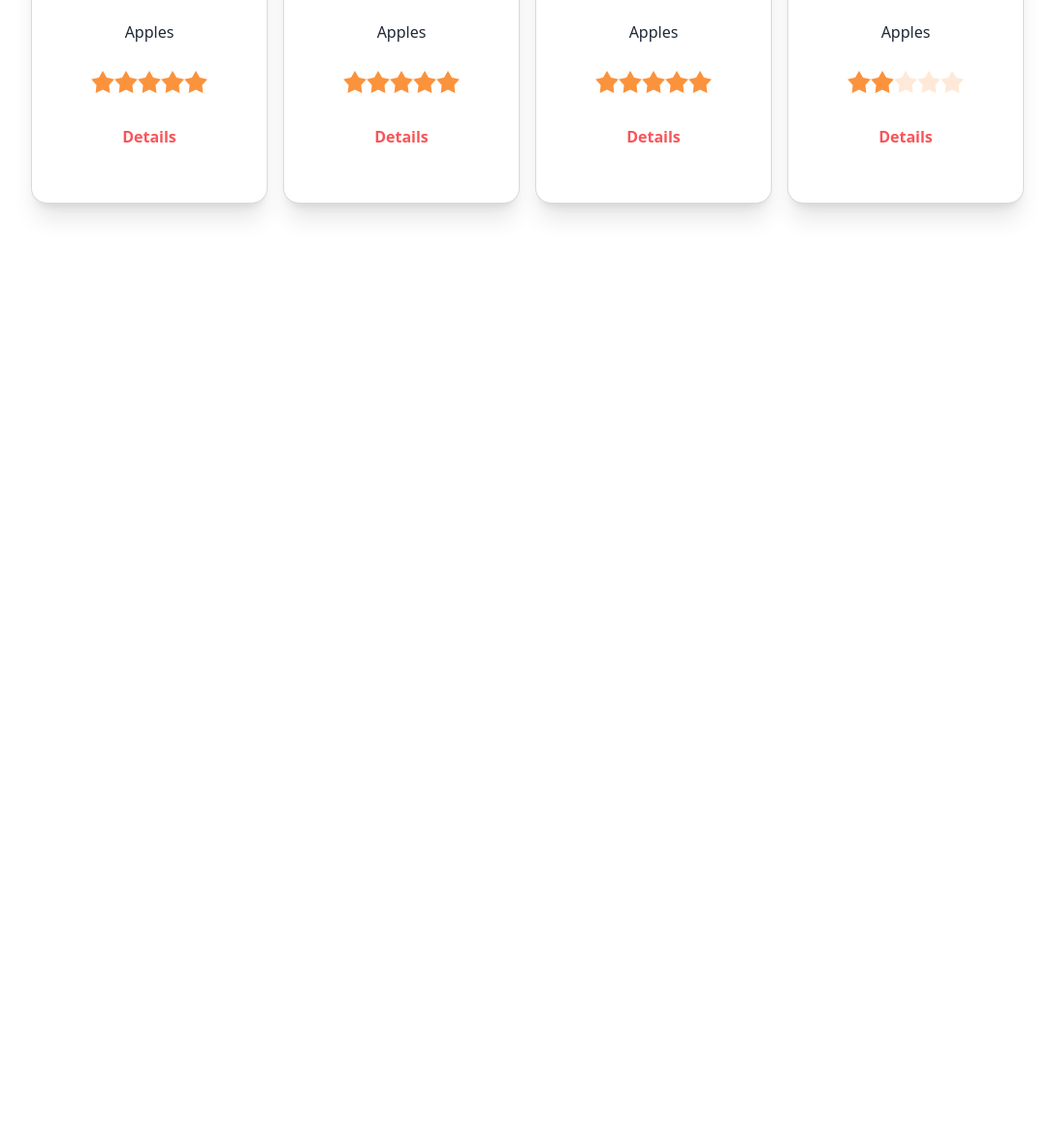
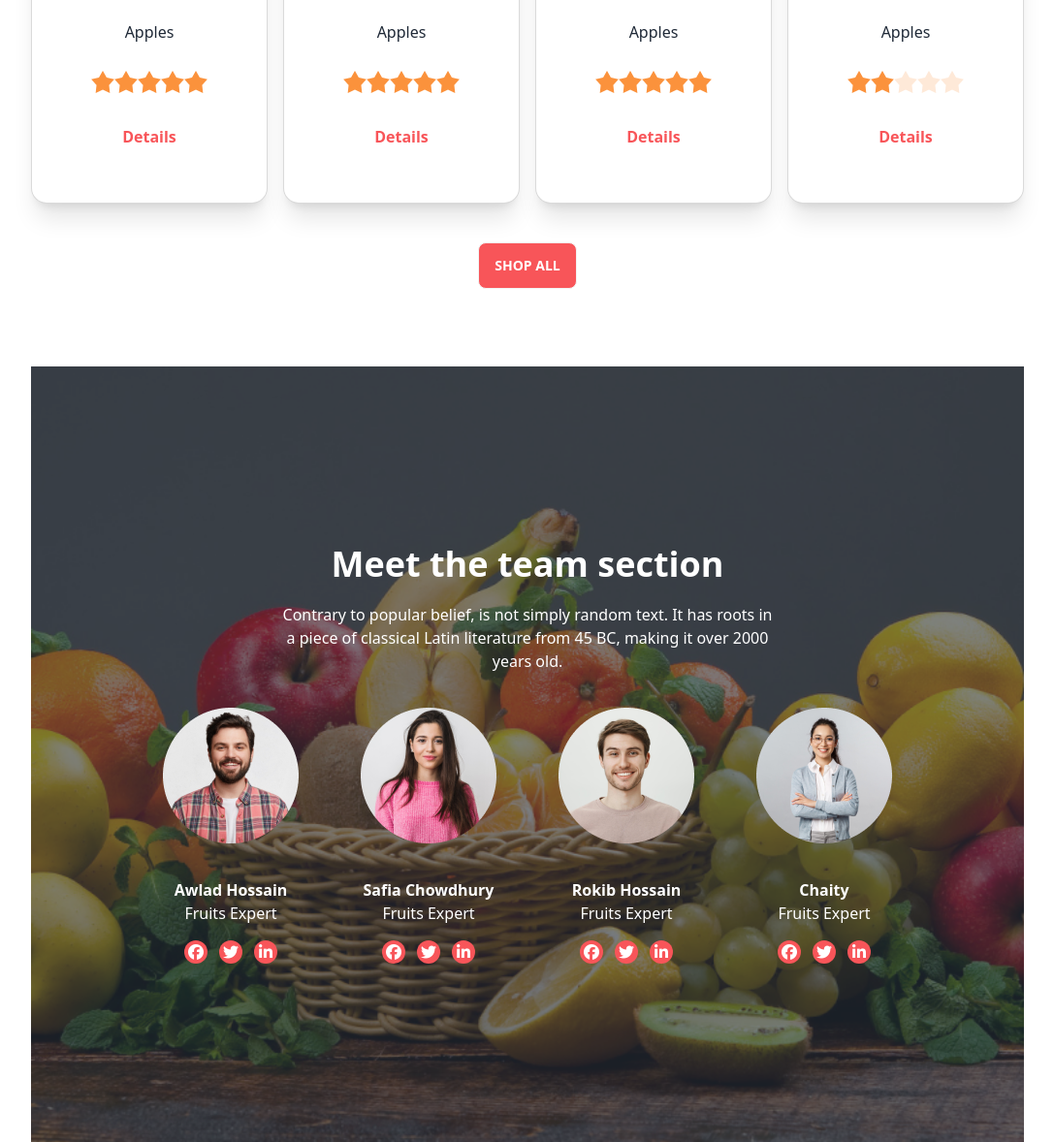
Before and after one commit to Abdul-Baten-Chy/fruit-brust, a plain HTML site: page index.html in a window 1280 px wide. Shown: the part 1155-2333 px from the top of the page at 97% size, without its empty margins (96-1183 px from the left). Before the commit the page ends 1405 px from the top, so only its background shows below. Drawn offline with nearby package versions, Linux system fonts and the light colour scheme.

Commit message:
meet the team section done

```diff
--- a/index.html
+++ b/index.html
@@ -203,6 +203,66 @@
                         </div>
                     </div>
                 </div>
+                <div class="flex justify-center mb-20">
+                    <button class="btn bg-[#F85559] text-[#FFF] hover:text-slate-950">Shop All</button>
+                </div>
+
+            </section>
+            <!-- meet the team section started -->
+            <section>
+                <div class="hero min-h-screen  " style="background-image: url(./images/banner1.png);">
+                    <div class="hero-overlay bg-opacity-60"></div>
+                    <div>
+                        <div class="hero-content text-center text-white">
+                            <div class="max-w-lg">
+                              <h1 class="mb-5 text-4xl font-bold">Meet the team section</h1>
+                              <p class="mb-5 text-[16px]">Contrary to popular belief, is not simply random text. It has roots in a piece of classical Latin literature from 45 BC, making it over 2000 years old.</p>
+                            </div>
+                          </div>
+                          <div class="flex gap-16 text-white text-center">
+                              <div>
+                                  <img src="./images/member1.png" alt="" class="w-full">
+                                  <h3 class="text-[#FFF] text-6 font-bold mt-9 text-center">Awlad Hossain</h3>
+                                  <p>Fruits Expert</p>
+                                  <div class="text-center flex text-white gap-3 my-4 justify-center">
+                                      <div class="bg-[#F85559] w-6 h-6 rounded-full "><i class="fa-brands fa-facebook "></i></div>
+                                      <div class="bg-[#F85559] w-6 h-6 rounded-full "><i class="fa-brands fa-twitter" ></i></div>
+                                      <div class="bg-[#F85559] w-6 h-6 rounded-full "><i class="fa-brands fa-linkedin-in"></i></div>
+                                  </div>
+                              </div>
+                              <div>
+                                  <img src="./images/member2.png" alt="" class="w-full">
+                                  <h3 class="text-[#FFF] text-6 font-bold mt-9">Safia Chowdhury</h3>
+                                  <p>Fruits Expert</p>
+                                  <div class="text-center flex text-white gap-3 my-4 justify-center">
+                                      <div class="bg-[#F85559] w-6 h-6 rounded-full "><i class="fa-brands fa-facebook "></i></div>
+                                      <div class="bg-[#F85559] w-6 h-6 rounded-full "><i class="fa-brands fa-twitter" ></i></div>
+                                      <div class="bg-[#F85559] w-6 h-6 rounded-full "><i class="fa-brands fa-linkedin-in"></i></div>
+                                  </div>
+                              </div>
+                              <div>
+                                  <img src="./images/member3.png" alt="" class="w-full">
+                                  <h3 class="text-[#FFF] text-6 font-bold mt-9">Rokib Hossain</h3>
+                                  <p>Fruits Expert</p>
+                                  <div class="text-center flex text-white gap-3 my-4 justify-center">
+                                      <div class="bg-[#F85559] w-6 h-6 rounded-full "><i class="fa-brands fa-facebook "></i></div>
+                                      <div class="bg-[#F85559] w-6 h-6 rounded-full "><i class="fa-brands fa-twitter" ></i></div>
+                                      <div class="bg-[#F85559] w-6 h-6 rounded-full "><i class="fa-brands fa-linkedin-in"></i></div>
+                                  </div>
+                              </div>
+                              <div>
+                                  <img src="./images/member4.png" alt="" class="w-full">
+                                  <h3 class="text-[#FFF] text-6 font-bold mt-9">Chaity</h3>
+                                  <p>Fruits Expert</p>
+                                  <div class="text-center flex text-white gap-3 my-4 justify-center">
+                                      <div class="bg-[#F85559] w-6 h-6 rounded-full "><i class="fa-brands fa-facebook "></i></div>
+                                      <div class="bg-[#F85559] w-6 h-6 rounded-full "><i class="fa-brands fa-twitter" ></i></div>
+                                      <div class="bg-[#F85559] w-6 h-6 rounded-full "><i class="fa-brands fa-linkedin-in"></i></div>
+                                  </div>
+                              </div>
+                          </div>
+                    </div>
+                </div>
             </section>
         </main>
         <footer>
```
